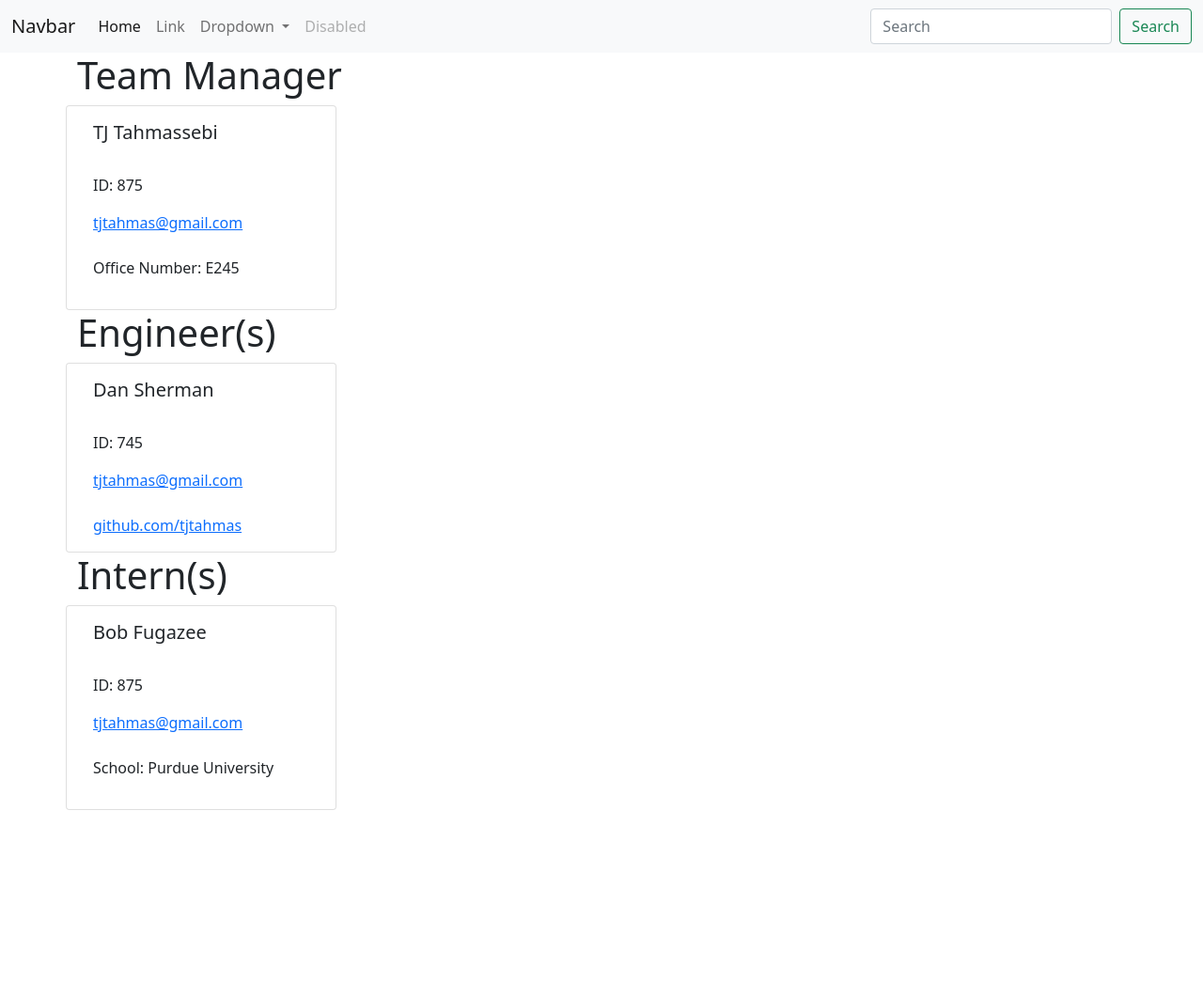
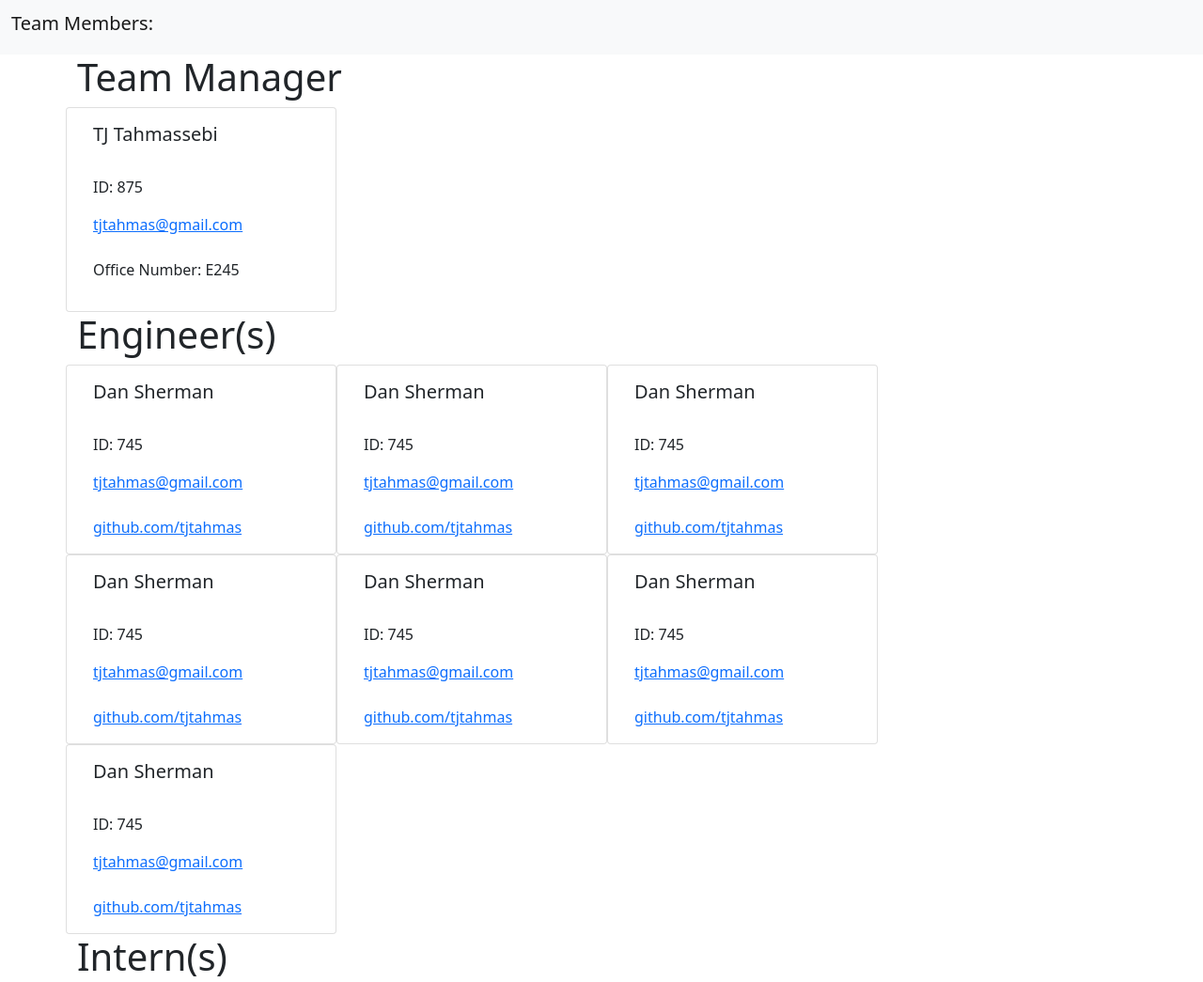
Before and after one commit to tjtahmas/Team-Profile, a plain HTML site: page Assets/template.html in a window 1280 px wide. Shown: the top 1045 px of the page at 94% size. Before the commit the page ends 862 px from the top, so only its background shows below. Drawn offline with nearby package versions, Linux system fonts and the light colour scheme.

Commit message:
finished formatting, ready for video

```diff
--- a/Assets/Engineer.js
+++ b/Assets/Engineer.js
@@ -10,7 +10,7 @@ class Engineer extends Member {
     }
     writeEngHTML(engString){
         engString = engString.concat(`
-        <div class="card" style="width: 18rem;">
+        <div class="col-md-2 card" style="width: 18rem;">
                 <div class="card-body">
                     <h5 class="card-title">${this.name}</h5>
                     <br />
--- a/Assets/Intern.js
+++ b/Assets/Intern.js
@@ -10,7 +10,7 @@ class Intern extends Member {
     }
     writeIntHTML(intString){
         intString = intString.concat(`
-        <div class="card" style="width: 18rem;">
+        <div class="col-md-2 card" style="width: 18rem;">
                 <div class="card-body">
                     <h5 class="card-title">${this.name}</h5>
                     <br />
--- a/Assets/Manager.js
+++ b/Assets/Manager.js
@@ -10,7 +10,7 @@ class Manager extends Member {
     }
     writeManHTML(manString){
         manString = manString.concat(`
-        <div class="card" style="width: 18rem;">
+        <div class="col-md-2 card" style="width: 18rem;">
                 <div class="card-body">
                   <h5 class="card-title">${this.name}</h5>
                   <br/>
--- a/Assets/template.html
+++ b/Assets/template.html
@@ -11,44 +11,13 @@
 <body>
     <nav class="navbar navbar-expand-lg navbar-light bg-light">
         <div class="container-fluid">
-          <a class="navbar-brand" href="#">Navbar</a>
-          <button class="navbar-toggler" type="button" data-bs-toggle="collapse" data-bs-target="#navbarSupportedContent" aria-controls="navbarSupportedContent" aria-expanded="false" aria-label="Toggle navigation">
-            <span class="navbar-toggler-icon"></span>
-          </button>
-          <div class="collapse navbar-collapse" id="navbarSupportedContent">
-            <ul class="navbar-nav me-auto mb-2 mb-lg-0">
-              <li class="nav-item">
-                <a class="nav-link active" aria-current="page" href="#">Home</a>
-              </li>
-              <li class="nav-item">
-                <a class="nav-link" href="#">Link</a>
-              </li>
-              <li class="nav-item dropdown">
-                <a class="nav-link dropdown-toggle" href="#" id="navbarDropdown" role="button" data-bs-toggle="dropdown" aria-expanded="false">
-                  Dropdown
-                </a>
-                <ul class="dropdown-menu" aria-labelledby="navbarDropdown">
-                  <li><a class="dropdown-item" href="#">Action</a></li>
-                  <li><a class="dropdown-item" href="#">Another action</a></li>
-                  <li><hr class="dropdown-divider"></li>
-                  <li><a class="dropdown-item" href="#">Something else here</a></li>
-                </ul>
-              </li>
-              <li class="nav-item">
-                <a class="nav-link disabled">Disabled</a>
-              </li>
-            </ul>
-            <form class="d-flex">
-              <input class="form-control me-2" type="search" placeholder="Search" aria-label="Search">
-              <button class="btn btn-outline-success" type="submit">Search</button>
-            </form>
-          </div>
+          <h1 class="navbar-brand" >Team Members:</h1>
         </div>
       </nav>
     <div class='container'>
         <div class='row'>
             <h1>Team Manager</h1>
-            <div class="card" style="width: 18rem;">
+            <div class="col-md-2 card" style="width: 18rem;">
                 <div class="card-body">
                   <h5 class="card-title">TJ Tahmassebi</h5>
                   <br/>
@@ -63,7 +32,67 @@
     <div class='container'>
         <h1>Engineer(s)</h1>
         <div class='row'>
-            <div class="card" style="width: 18rem;">
+            <div class="col-md-2 card" style="width: 18rem;">
+                <div class="card-body">
+                    <h5 class="card-title">Dan Sherman</h5>
+                    <br />
+                    <p>ID: 745</p>
+                    <a href="mailto: tjtahmas@gmail.com">tjtahmas@gmail.com</a>
+                    <br /><br />
+                    <a href="https://github.com/tjtahmas" target="_blank"> github.com/tjtahmas</a>
+                </div>
+            </div>
+            <div class="col-md-2 card" style="width: 18rem;">
+                <div class="card-body">
+                    <h5 class="card-title">Dan Sherman</h5>
+                    <br />
+                    <p>ID: 745</p>
+                    <a href="mailto: tjtahmas@gmail.com">tjtahmas@gmail.com</a>
+                    <br /><br />
+                    <a href="https://github.com/tjtahmas" target="_blank"> github.com/tjtahmas</a>
+                </div>
+            </div>
+            <div class="col-md-2 card" style="width: 18rem;">
+                <div class="card-body">
+                    <h5 class="card-title">Dan Sherman</h5>
+                    <br />
+                    <p>ID: 745</p>
+                    <a href="mailto: tjtahmas@gmail.com">tjtahmas@gmail.com</a>
+                    <br /><br />
+                    <a href="https://github.com/tjtahmas" target="_blank"> github.com/tjtahmas</a>
+                </div>
+            </div>
+            <div class="col-md-2 card" style="width: 18rem;">
+                <div class="card-body">
+                    <h5 class="card-title">Dan Sherman</h5>
+                    <br />
+                    <p>ID: 745</p>
+                    <a href="mailto: tjtahmas@gmail.com">tjtahmas@gmail.com</a>
+                    <br /><br />
+                    <a href="https://github.com/tjtahmas" target="_blank"> github.com/tjtahmas</a>
+                </div>
+            </div>
+            <div class="col-md-2 card" style="width: 18rem;">
+                <div class="card-body">
+                    <h5 class="card-title">Dan Sherman</h5>
+                    <br />
+                    <p>ID: 745</p>
+                    <a href="mailto: tjtahmas@gmail.com">tjtahmas@gmail.com</a>
+                    <br /><br />
+                    <a href="https://github.com/tjtahmas" target="_blank"> github.com/tjtahmas</a>
+                </div>
+            </div>
+            <div class="col-md-2 card" style="width: 18rem;">
+                <div class="card-body">
+                    <h5 class="card-title">Dan Sherman</h5>
+                    <br />
+                    <p>ID: 745</p>
+                    <a href="mailto: tjtahmas@gmail.com">tjtahmas@gmail.com</a>
+                    <br /><br />
+                    <a href="https://github.com/tjtahmas" target="_blank"> github.com/tjtahmas</a>
+                </div>
+            </div>
+            <div class="col-md-2 card" style="width: 18rem;">
                 <div class="card-body">
                     <h5 class="card-title">Dan Sherman</h5>
                     <br />
@@ -78,7 +107,7 @@
     <div class='container'>
         <div class='row'>
             <h1>Intern(s)</h1>
-            <div class="card" style="width: 18rem;">
+            <div class="col-md-2 card" style="width: 18rem;">
                 <div class="card-body">
                     <h5 class="card-title">Bob Fugazee</h5>
                     <br />
```
Also changed, not shown: Assets/Team.js (+5 -36 lines).
